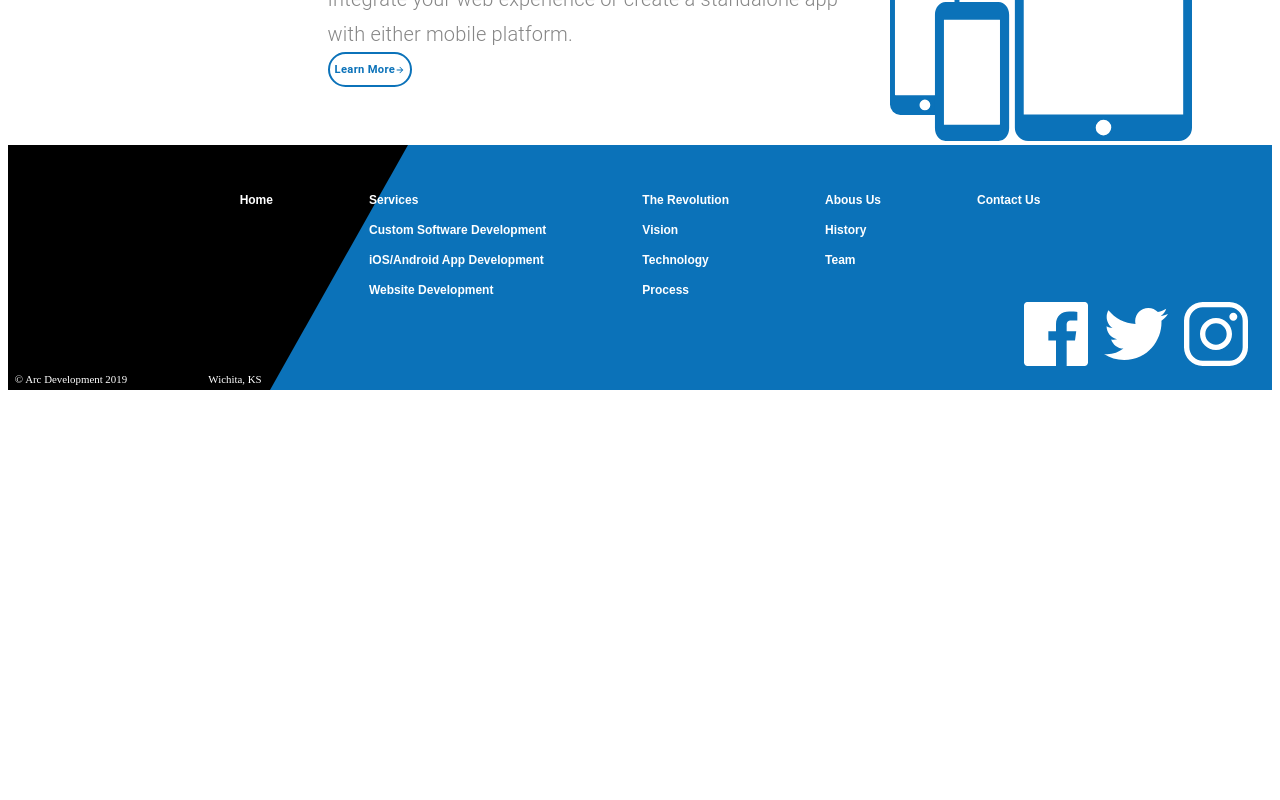
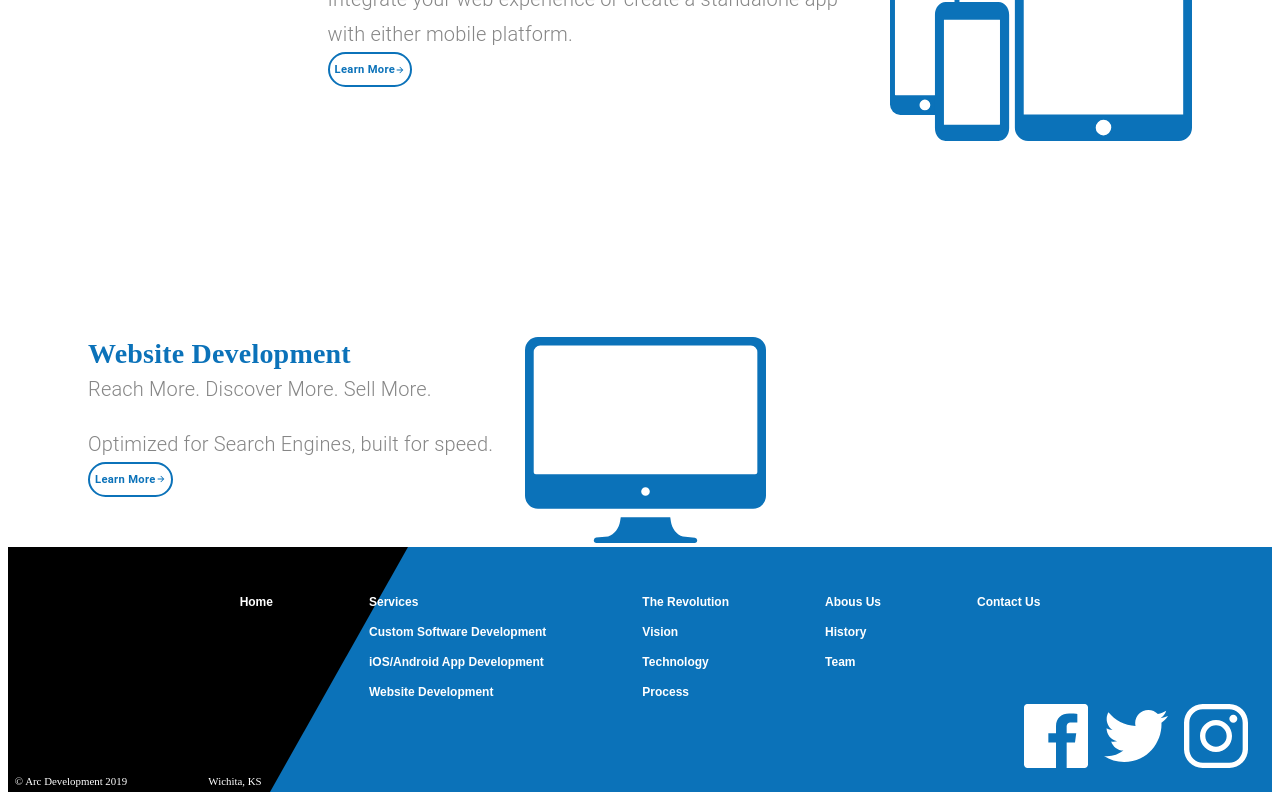
Before and after one commit to BauTancredi/arc-development, a React (Create React App) app: page / in a window 1280 px wide. Shown: the part 1234-2034 px from the top of the page. Before the commit the page ends 1632 px from the top, so only its background shows below. Built offline with nearby package versions, Linux system fonts and the light colour scheme; the HTML template or start-up script is replaced by a standard one.

Commit message:
Creating the website development block

```diff
--- a/src/components/LandingPage.js
+++ b/src/components/LandingPage.js
@@ -10,6 +10,7 @@
 import animationData from "../animations/landinganimation/data";
 import customSoftwareIcon from "../assets/Custom Software Icon.svg";
 import mobileAppsIcon from "../assets/mobileIcon.svg";
+import websitesIcon from "../assets/websiteIcon.svg";
 
 const useStyles = makeStyles((theme) => ({
   animation: {
@@ -176,7 +177,7 @@
             <img
               className={classes.icon}
               src={customSoftwareIcon}
-              alt="custom software"
+              alt="custom software icon"
             />
           </Grid>
         </Grid>
@@ -219,7 +220,50 @@
             <img
               className={classes.icon}
               src={mobileAppsIcon}
-              alt="custom software"
+              alt="mobile apps icon"
+            />
+          </Grid>
+        </Grid>
+      </Grid>
+      {/*-----Websites Block-----*/}
+      <Grid item>
+        <Grid
+          container
+          className={classes.serviceContainer}
+          justify={matchesSM ? "center" : undefined}
+        >
+          <Grid
+            item
+            style={{
+              marginLeft: matchesSM ? 0 : "5em",
+              textAlign: matchesSM ? "center" : undefined,
+            }}
+          >
+            <Typography variant="h4">Website Development</Typography>
+            <Typography variant="subtitle1" className={classes.subtitle}>
+              Reach More. Discover More. Sell More.
+            </Typography>
+            <Typography variant="subtitle1">
+              Optimized for Search Engines, built for speed.
+            </Typography>
+            <Button
+              variant="outlined"
+              style={{ marginRight: 10 }}
+              className={classes.learnButton}
+            >
+              Learn More
+              <ButtonArrow
+                width={10}
+                height={10}
+                fill={theme.palette.common.blue}
+              />
+            </Button>
+          </Grid>
+          <Grid item>
+            <img
+              className={classes.icon}
+              src={websitesIcon}
+              alt="website icon"
             />
           </Grid>
         </Grid>
```
